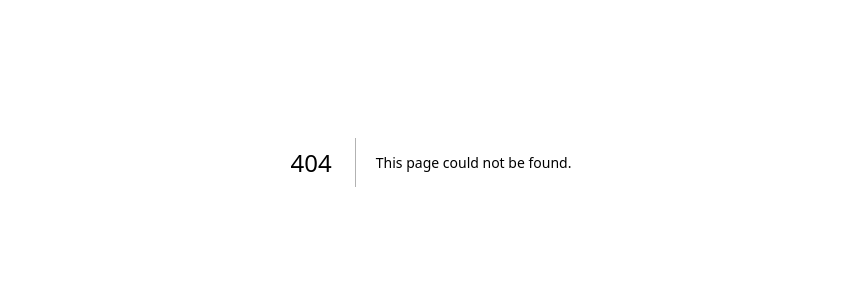
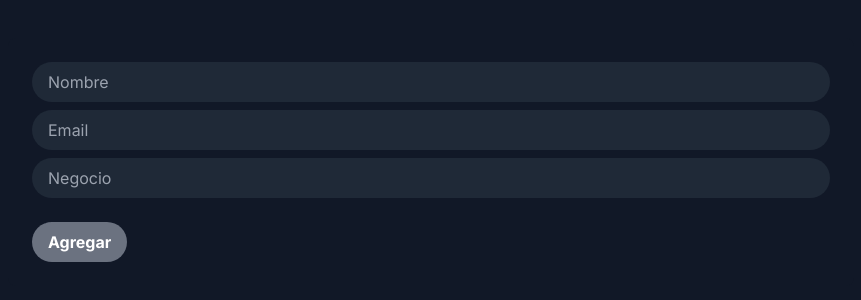
Before and after one commit to 123-code/Konyapa.com, a Next.js app in the folder frontend/: page /AddInfo in a window 1280 px wide. Before the commit this address had no page. Shown: the part 238-538 px from the top of the page, without its empty margins (209-1070 px from the left). Built offline with nearby package versions, Linux system fonts and the light colour scheme.

Commit message:
cambios ui

```diff
--- /dev/null
+++ b/frontend/app/AddInfo/page.tsx
@@ -0,0 +1,92 @@
+"use client"
+import * as React from "react"
+import { useState, useEffect } from 'react';
+import Link from 'next/link';
+
+interface Profile {
+    ID: number;
+    name: string;
+    email: string;
+  }
+
+export default function AddInfo(){
+    const [addFormValues, setAddFormValues] = useState({
+        UserName: '',
+        Email: '',
+        NegocioName: '',
+      });
+      const [profiles, setProfiles] = useState<Profile[]>([]);
+
+      const handleAddInputChange = (e: React.ChangeEvent<HTMLInputElement>) => {
+        const { name, value } = e.target;
+        setAddFormValues({
+          ...addFormValues,
+          [name]: value,
+        });
+      };
+
+      const handleAddProfile = async () => {
+        const res = await fetch('https://konyapacom-production.up.railway.app/createprofile', {
+          method: 'POST',
+          headers: {
+            'Content-Type': 'application/json',
+          },
+          body: JSON.stringify(addFormValues),
+        });
+    console.log(res)
+        if (res.ok) {
+          console.log('ok');
+          window.alert("insercion realizada con exito")
+          // Fetch updated data if necessary
+          const res = await fetch('https://konyapacom-production.up.railway.app/getalldata');
+          const data = await res.json();
+          setProfiles(data.profiles);
+
+        } else  {
+          console.log('error');
+          window.alert(res)
+
+        }
+      };
+    return(
+        <>
+   <div className="bg-gray-900 min-h-screen flex flex-col justify-center items-center">
+  <div className="bg-gray-900 text-white p-6 rounded-lg">
+    <div className="mb-4">
+
+      <input
+        className="w-full bg-gray-800 rounded-full px-4 py-2 outline-none text-gray-100 mb-2"
+        name="UserName"
+        placeholder="Nombre"
+        value={addFormValues.UserName}
+        onChange={handleAddInputChange}
+      />
+      <input
+        className="w-full bg-gray-800 rounded-full px-4 py-2 outline-none text-gray-100 mb-2"
+        name="Email"
+        placeholder="Email"
+        value={addFormValues.Email}
+        onChange={handleAddInputChange}
+      />
+      <input
+        className="w-full bg-gray-800 rounded-full px-4 py-2 outline-none text-gray-100 mb-2"
+        name="NegocioName"
+        placeholder="Negocio"
+        value={addFormValues.NegocioName}
+        onChange={handleAddInputChange}
+      />
+    </div>
+    <button
+      className="bg-gray-500 text-white font-bold py-2 px-4 rounded-full hover:bg-blue-600"
+      onClick={handleAddProfile}
+    >
+          <Link href="http://localhost:3000/Update">
+          Agregar
+        </Link>
+    </button>
+  </div>
+</div>
+        </>
+    )
+
+  }
--- a/frontend/app/Server/page.tsx
+++ b/frontend/app/Server/page.tsx
@@ -27,11 +27,14 @@ export default async function ServerPage(){
             <div className="bg-indigo-500 hover:bg-indigo-600 text-white rounded-lg p-6 text-2xl text-center">
                 <Link href='https://konyapa-com.vercel.app/Update'> gestionar mis negocios </Link>
             </div>
-           <h1> aqui podras: </h1>
+            <div className="text-2xl text-center">
+            <h1> aqui podras: </h1>
            <h2> ver tus tiendas virtuales</h2>
            <h2> cambiar el nombre de tu tienda virtual</h2>
            <h2> eliminar si ya no la usas </h2>
            <Footer/>
+            </div>
+
         </section>
 
     )
--- a/frontend/app/Update/page.tsx
+++ b/frontend/app/Update/page.tsx
@@ -28,6 +28,19 @@ export default function Profiles() {
   const [selectedProfileID, setSelectedProfileID] = useState<number | null>(null);
 
 
+  useEffect(() => {
+    const handleClickOutside = (event:any) => {
+      if (showMenuFor && !event.target.closest('.dropdown')) {
+        setShowMenuFor(0 as number);
+      }
+    }
+
+    document.addEventListener('click', handleClickOutside);
+    return () => document.removeEventListener('click', handleClickOutside);
+  }, [showMenuFor, setShowMenuFor]);
+
+
+
 
   useEffect(() => {
     const fetchProfiles = async () => {
@@ -38,6 +51,9 @@ export default function Profiles() {
 
     fetchProfiles();
   }, []);
+
+
+
 
   const handleAddInputChange = (e: React.ChangeEvent<HTMLInputElement>) => {
     const { name, value } = e.target;
@@ -121,16 +137,17 @@ console.log(res)
   };
 
   return (
-    <div className="bg-gray-900 p-8 rounded-lg">
-      <h1>Perfiles</h1>
+    <div className="bg-gray-900 min-h-screen  justify-center items-center">
+      <h1 className="text-xl font-bold text-white justify-center items-center">Negocios</h1>
 
       {profiles.length === 0 ? (
-        <p>Loading...</p>
+        <p>Cargando perfiles...</p>
       ) : (
         profiles.map((profile) => (
           <div className="bg-teal-500 hover:none rounded-lg p-4 mb-2 justify-center items-center w-100" key={profile.ID}>
-            <p className="text-xl font-bold text-white">{profile.name}</p>
-            <p className="text-xl font-bold text-white">{profile.email}</p>
+            <p className="text-xl font-bold text-white text-center">{profile.name}</p>
+            <p className="text-xl font-bold text-white text center">{profile.email}</p>
+
             <button
               className="relative bg-transparent hover:bg-teal-700 text-teal-200 font-semibold hover:text-white py-2 px-4 rounded-full transition"
               onClick={() => setShowMenuFor(profile.ID)}
@@ -160,7 +177,13 @@ console.log(res)
                     Cambiar datos
                   </button>
 
-                  <button className="w-full block text-left px-4 py-2 text-sm text-gray-800 hover:bg-green-500 hover:text-white" onClick={() => setIsAdding(true)}>Agregar nuevo</button>
+                  <div className="w-full block text-left px-4 py-2 text-sm text-gray-800 hover:bg-green-500 hover:text-white" >
+                    <Link href="http://localhost:3000/AddInfo">
+                    Agregar nuevo
+                    </Link>
+
+
+                  </div>
 
                   {isAdding && (
                     <div className="mt-4">
--- a/frontend/app/globals.css
+++ b/frontend/app/globals.css
@@ -1,27 +1,3 @@
 @tailwind base;
 @tailwind components;
 @tailwind utilities;
-
-:root {
-  --foreground-rgb: 0, 0, 0;
-  --background-start-rgb: 214, 219, 220;
-  --background-end-rgb: 255, 255, 255;
-}
-
-@media (prefers-color-scheme: dark) {
-  :root {
-    --foreground-rgb: 255, 255, 255;
-    --background-start-rgb: 0, 0, 0;
-    --background-end-rgb: 0, 0, 0;
-  }
-}
-
-body {
-  color: rgb(var(--foreground-rgb));
-  background: linear-gradient(
-      to bottom,
-      transparent,
-      rgb(var(--background-end-rgb))
-    )
-    rgb(var(--background-start-rgb));
-}
```
